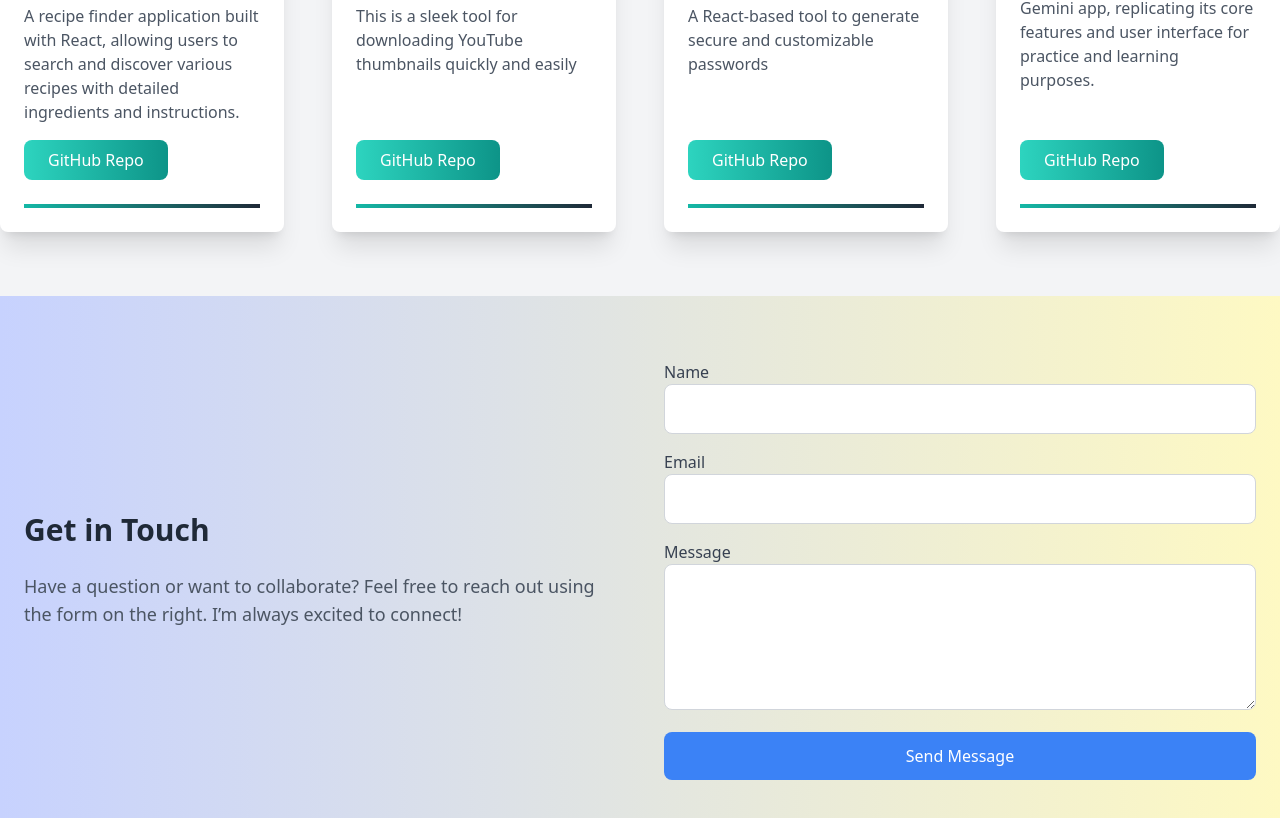
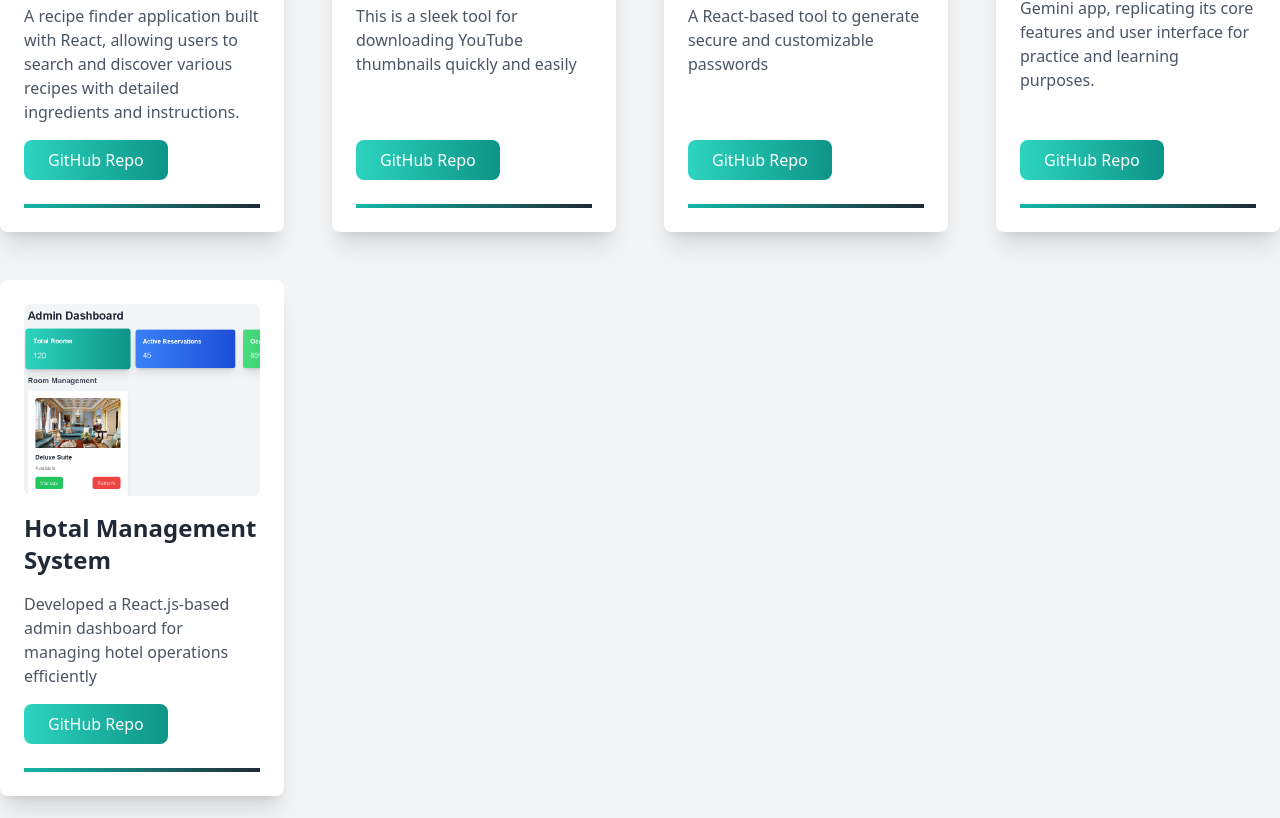
Before and after one commit to HadssanK/Personal-Portfolio, a React (Vite) app: page / in a window 1280 px wide. Shown: the part 1979-2797 px from the top of the page. Built offline with nearby package versions, Linux system fonts and the light colour scheme.

Commit message:
Updated portfolio with new changes

```diff
--- a/index.html
+++ b/index.html
@@ -5,6 +5,7 @@
 
     <meta name="viewport" content="width=device-width, initial-scale=1.0" />
     <title>Persnal-portfolio</title>
+    <link rel="icon" href="/src/assets/logo.png" type="image/png" />
   </head>
   <body>
     <div id="root"></div>
--- a/src/Components/Footer/Footer.jsx
+++ b/src/Components/Footer/Footer.jsx
@@ -9,7 +9,7 @@ const Footer = () => {
       {/* Social Media Links */}
       <div className="flex justify-center space-x-4 mb-4">
         <a
-          href="https://github.com/yourusername"
+          href="https://github.com/HadssanK"
           target="_blank"
           rel="noopener noreferrer"
           className="text-gray-400 hover:text-white transition duration-300"
@@ -18,7 +18,7 @@ const Footer = () => {
           GitHub
         </a>
         <a
-          href="https://linkedin.com/in/yourusername"
+          href="https://www.linkedin.com/in/hassan-khan-a47b67251/"
           target="_blank"
           rel="noopener noreferrer"
           className="text-gray-400 hover:text-white transition duration-300"
--- a/src/Components/Projects/Project.jsx
+++ b/src/Components/Projects/Project.jsx
@@ -3,6 +3,7 @@ import todo from "../../assets/todo.png"
 import tumb from "../../assets/tumb.png"
 import Passgen from "../../assets/passgen.png"
 import gemini from "../../assets/gemini.png"
+import Hotal from "../../assets/Hotal_M.png"
 const Projects = () => {
   // Projects data directly inside the component
   const projects = [
@@ -32,6 +33,12 @@ const Projects = () => {
       description:  "A React-based clone of the Gemini app, replicating its core features and user interface for practice and learning purposes.",
       image: gemini, // Replace with actual image
       githubLink: "https://github.com/YourGitHub/portfolio"
+    },
+    {
+      title: "Hotal Management System",
+      description: "Developed a React.js-based admin dashboard for managing hotel operations efficiently",
+      image: Hotal, // Replace with actual image
+      githubLink: "https://hadssank.github.io/Mangement-system/"
     }
   ];
 
```
Also changed, not shown: src/assets/Hotal_M.png (added), 1 other file (tests, documents, lock files or other folders).
